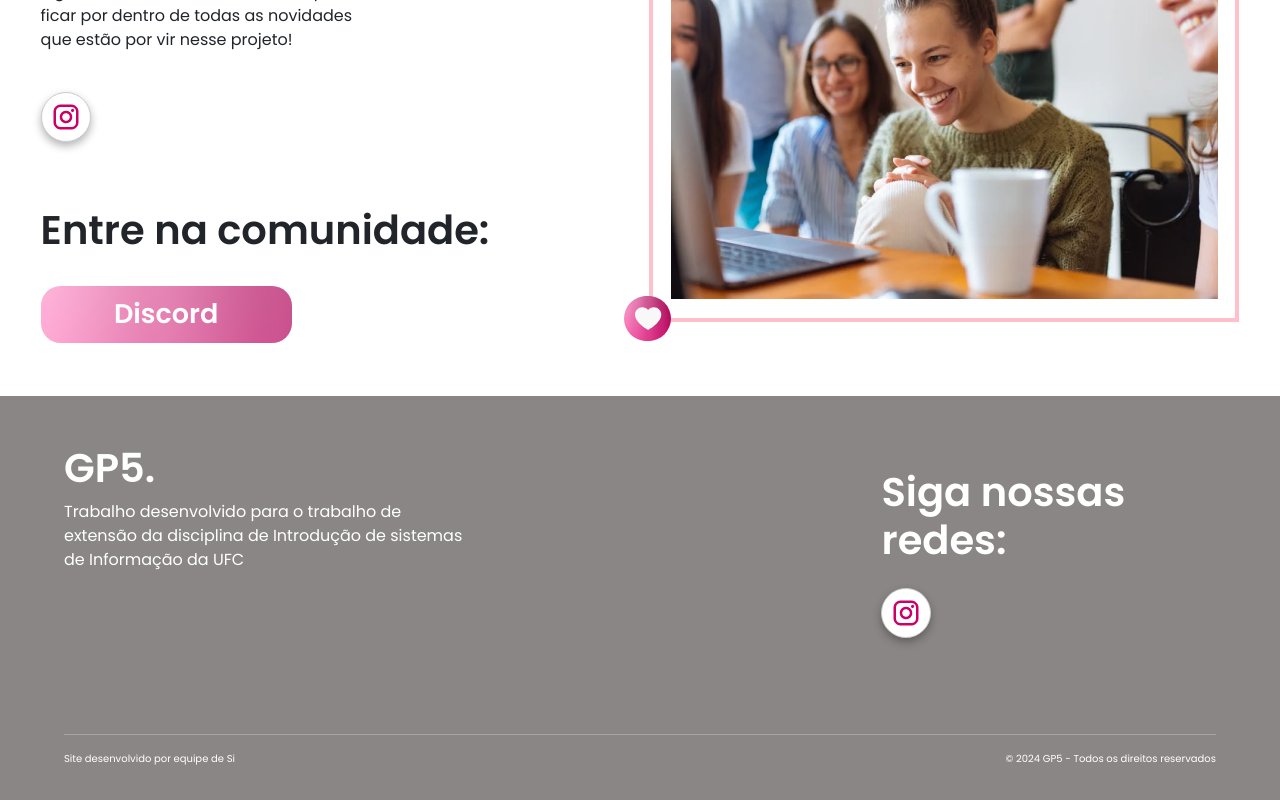
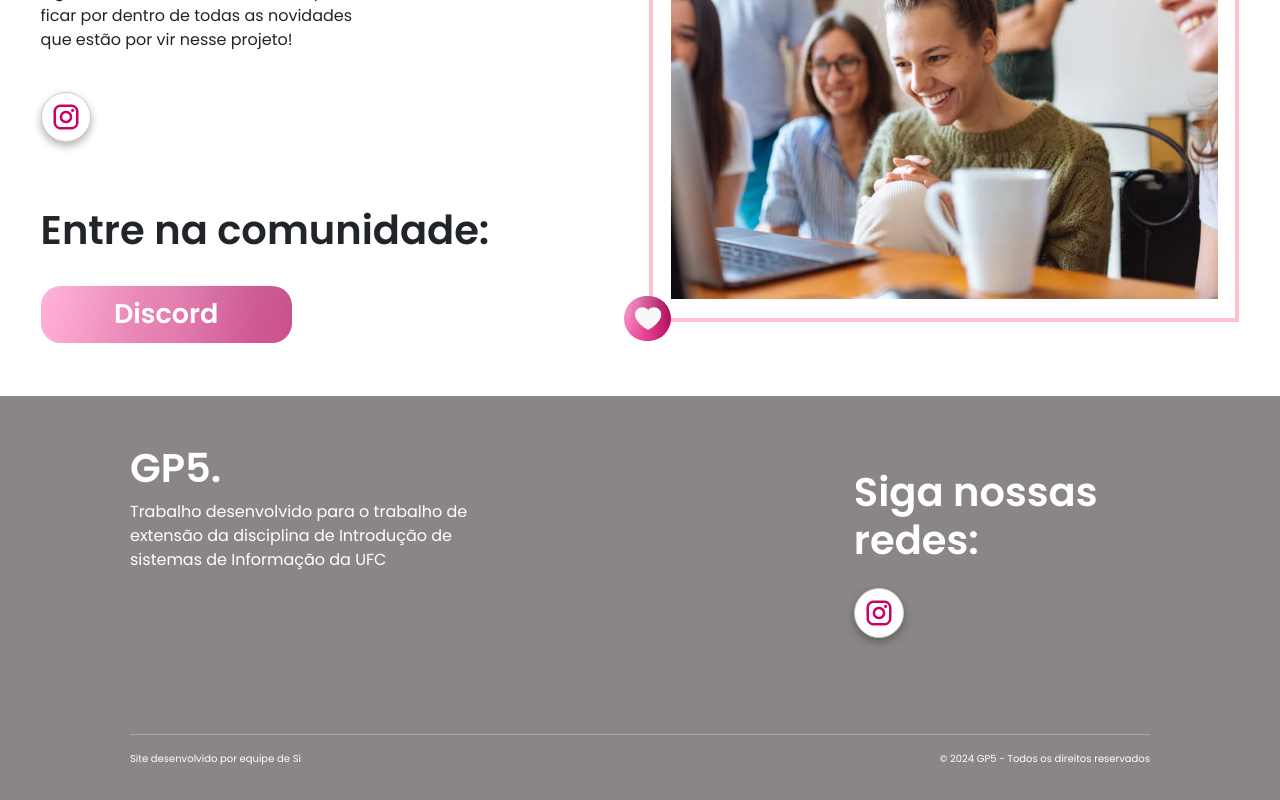
Before and after one commit to SabrinaDamascenoDev/GP5, a React (Create React App) app in the folder gp5/: page / in a window 1280 px wide. Shown: the part 3630-4430 px from the top of the page. Built offline with nearby package versions, Linux system fonts and the light colour scheme.

Commit message:
adicionando container no rodape

```diff
--- a/gp5/src/Componentes/Rodape/Rodape.js
+++ b/gp5/src/Componentes/Rodape/Rodape.js
@@ -4,6 +4,7 @@ import InstagramIcon from '../../imagens/mdi_instagram.png';
 function Rodape(){
     return(
         <div className="rodape py-5 px-3">
+            <div className='container-lg'>
             <div className="d-lg-flex justify-content-between">
             <div className="descricaoRodape ms-lg-5">
                 <h1>GP5.</h1>
@@ -25,6 +26,7 @@ function Rodape(){
                     <p className="ms-lg-5">Site desenvolvido por equipe de Si</p>
                     <p className="me-lg-5">© 2024 GP5 - Todos os direitos reservados </p>
                 </div>
+                </div>
             </div>
         </div>
     )
```
